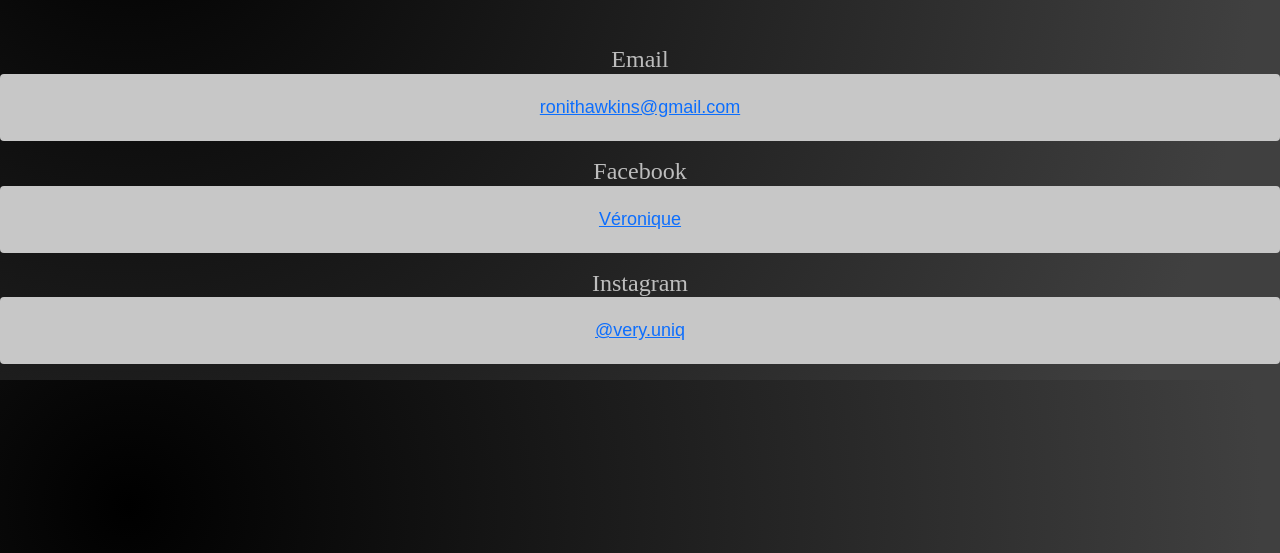
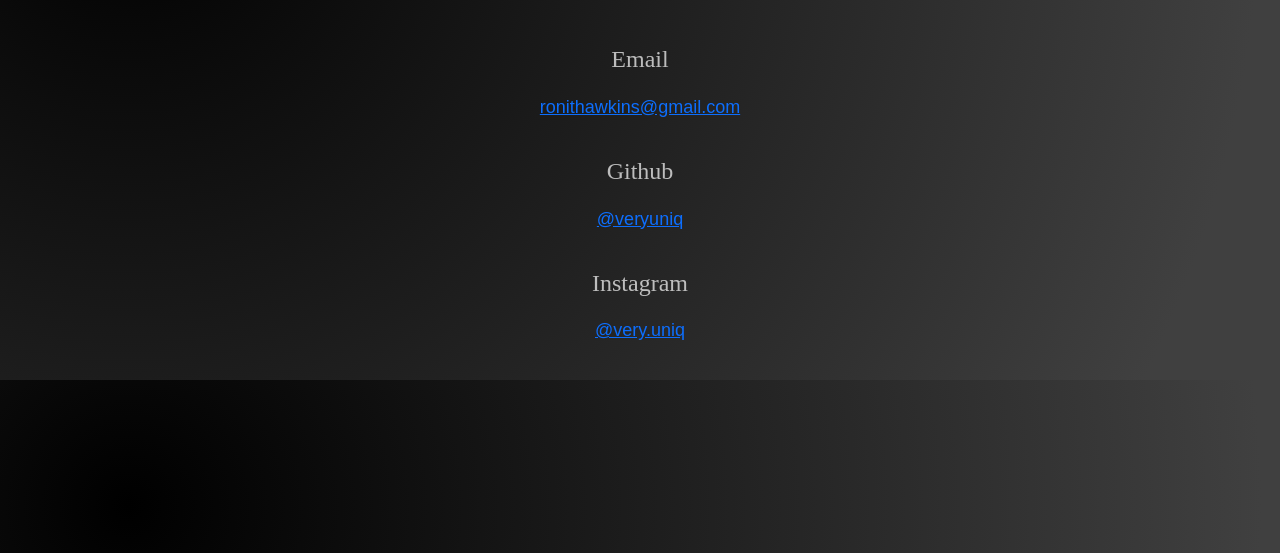
Before and after one commit to veryuniq/Responsive-Project-Homepage, a plain HTML site: page contact.html in a window 1280 px wide. Shown: the part 247-800 px from the top of the page. Drawn offline with nearby package versions, Linux system fonts and the light colour scheme.

Commit message:
Update contact.html
changed contact info and fixed css for the page.

```diff
--- a/contact.html
+++ b/contact.html
@@ -54,15 +54,15 @@
             <h1 class="mb-5">Let's get in touch
             </h1>
             <h3>Email</h3>
-            <p>
+            <p class="contact">
                 <a href="mailto:ronithawkins@gmail.com">ronithawkins@gmail.com</a>
             </p>
-            <h3>Facebook</h3>
-            <p>
-                <a href="https://www.facebook.com/very.uniq1" target="_blank">Véronique</a>
+            <h3>Github</h3>
+            <p class="contact">
+                <a href="https://www.github.com/veryuniq" target="_blank">@veryuniq</a>
             </p>
             <h3>Instagram</h3>
-            <p><a href="https://www.instagram.com/very.uniq">@very.uniq</a></p>
+            <p class="contact"><a href="https://www.instagram.com/very.uniq">@very.uniq</a></p>
         </div>
     </div>
   </body>
--- a/src/styles.css
+++ b/src/styles.css
@@ -165,3 +165,8 @@ p {
   border: 1px solid var(--branding-color);
   box-shadow: var(--box-shadow)
 }
+
+.contact {
+  background: none;
+  text-decoration: none;
+}
```
